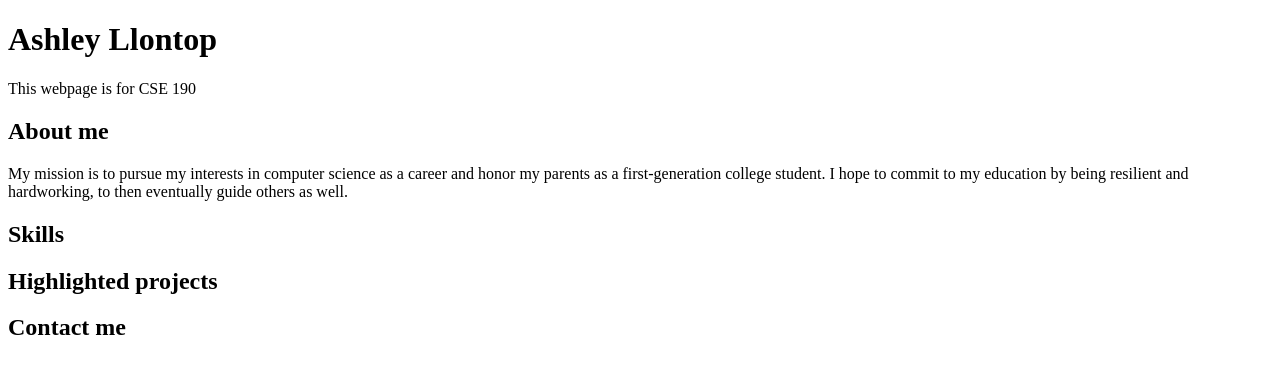
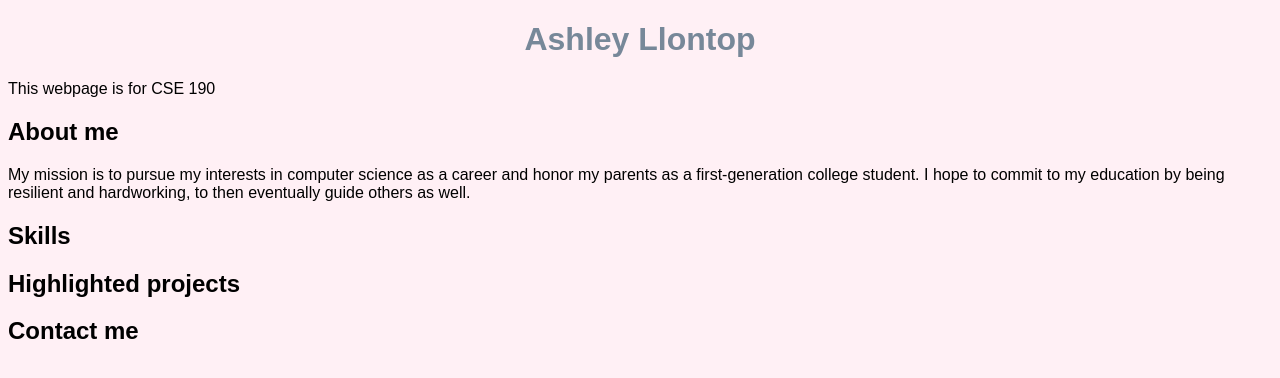
Before and after one commit to ashleyllontop/ashleyllontop.github.io, a plain HTML site: page index.html in a window 1280 px wide. Drawn offline with Linux system fonts and the light colour scheme.

Commit message:
adding color

```diff
--- a/index.html
+++ b/index.html
@@ -2,6 +2,7 @@
 <html>
     <head>
         <title>CSE 190: Ashley Llontop</title>
+        <link rel="stylesheet" href="styles.css">
     </head>
     <body>
         <h1>Ashley Llontop</h1>
--- /dev/null
+++ b/styles.css
@@ -0,0 +1,8 @@
+body {
+    background: lavenderblush;
+    font-family: Arial, Helvetica, sans-serif;
+}
+h1 {
+    color: lightslategray;
+    text-align: center;
+}
```
